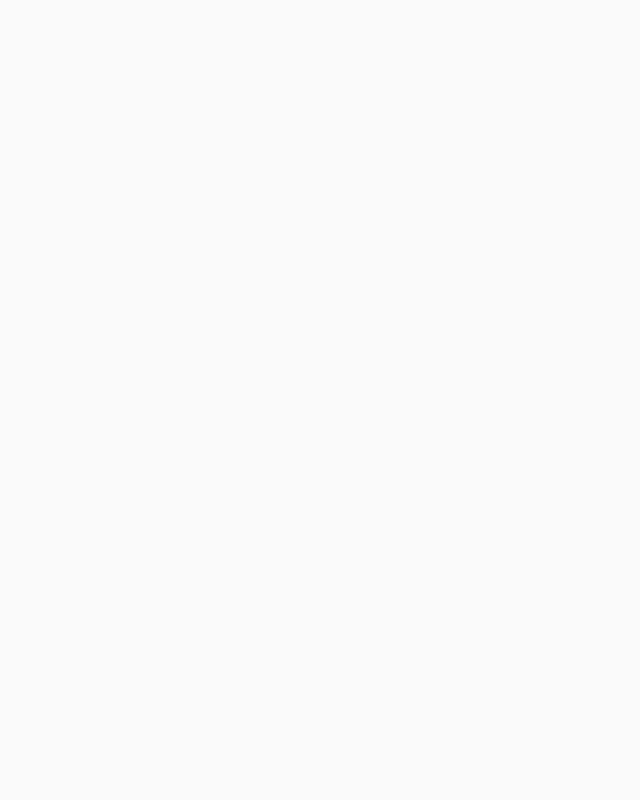
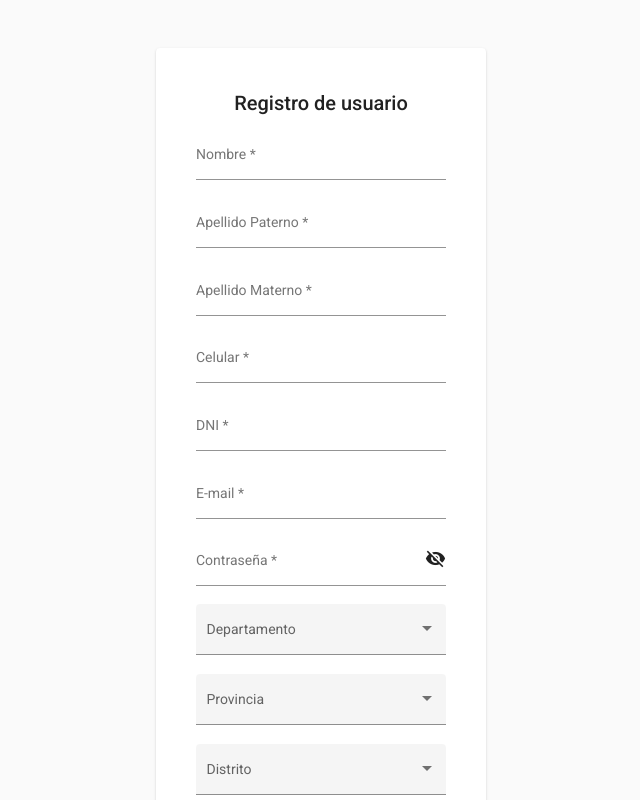
Before and after one commit to hugoangeles0810/munisullana-sistrado-frontend, an Angular app in the folder sistrado-app/: page /registro in a window 1280 px wide. Before the commit this address led to /. Shown: the top 800 px of the page, without its empty margins (319-959 px from the left). Built offline with nearby package versions, Linux system fonts and the light colour scheme.

Commit message:
Avance de registro

```diff
--- a/sistrado-app/src/app/app-routing.module.ts
+++ b/sistrado-app/src/app/app-routing.module.ts
@@ -3,13 +3,15 @@ import { RouterModule, Routes } from '@angular/router';
 import { AuthGuard } from './auth.guard';
 import { HomeComponent } from './home/home.component';
 import { LoginComponent } from './login/login.component';
+import { RegistroComponent } from './registro/registro.component';
 
 
 
 const routes: Routes = [
   { path: '', redirectTo: '/home', pathMatch: 'full' },
   { path: 'home', component: HomeComponent, canActivate: [AuthGuard] },
-  { path: 'login', component: LoginComponent }
+  { path: 'login', component: LoginComponent },
+  { path: 'registro', component: RegistroComponent }
 ];
 
 
--- a/sistrado-app/src/app/app.module.ts
+++ b/sistrado-app/src/app/app.module.ts
@@ -11,12 +11,14 @@ import { BrowserAnimationsModule } from '@angular/platform-browser/animations';
 import { LoginComponent } from './login/login.component';
 import { HomeComponent } from './home/home.component';
 import { AppRoutingModule } from './app-routing.module';
+import { RegistroComponent } from './registro/registro.component';
 
 @NgModule({
   declarations: [
     AppComponent,
     LoginComponent,
-    HomeComponent
+    HomeComponent,
+    RegistroComponent
   ],
   imports: [
     BrowserModule,
--- a/sistrado-app/src/app/login/login.component.html
+++ b/sistrado-app/src/app/login/login.component.html
@@ -1,6 +1,6 @@
 <div class="login-wrapper" fxLayout="row" fxLayoutAlign="center center">
 
-    <mat-card class="box">
+    <mat-card class="box my-5">
       <mat-card-header>
         <mat-card-title>Iniciar sesión </mat-card-title>
       </mat-card-header>
@@ -31,9 +31,12 @@
                 <mat-error *ngIf="form.get('password').invalid">{{getErrorMessage()}}</mat-error>
           </mat-form-field>
         </mat-card-content>
+
         <button mat-stroked-button color="accent" class="btn-block" [disabled]="!form.valid" *ngIf="!(isLoading$ | async)" >Ingresar</button>
 
         <mat-progress-spinner mode="indeterminate" diameter="35" style="margin:8px auto;" *ngIf="isLoading$ | async"></mat-progress-spinner>
+
+        <a routerLink="/registro" class="mt-4" fxLayout="row" fxLayoutAlign="center">Crear cuenta</a>
       </form>
     </mat-card>
 
--- /dev/null
+++ b/sistrado-app/src/app/registro/registro.component.html
@@ -0,0 +1,156 @@
+<div class="login-wrapper" fxLayout="row" fxLayoutAlign="center center">
+
+    <mat-card class="box my-5">
+      <mat-card-header>
+        <mat-card-title>Registro de usuario</mat-card-title>
+      </mat-card-header>
+
+      <span class="mat-error my-2" *ngIf="registroError$ | async">{{registroError$ | async}}</span>
+
+      <form class="example-form" [formGroup]="form" (submit)="registro()" >
+        <mat-card-content>
+            <mat-form-field class="example-full-width">
+                <input
+                    matInput
+                    placeholder="Nombre"
+                    type="text"
+                    name="nombre"
+                    formControlName="nombre"
+                    required>
+                <mat-error *ngIf="form.get('nombre').invalid">{{getErrorMessage()}}</mat-error>
+            </mat-form-field>
+
+            <mat-form-field class="example-full-width">
+                <input
+                    matInput
+                    placeholder="Apellido Paterno"
+                    type="text"
+                    name="apePaterno"
+                    formControlName="apePaterno"
+                    required>
+                <mat-error *ngIf="form.get('apePaterno').invalid">{{getErrorMessage()}}</mat-error>
+            </mat-form-field>
+
+            <mat-form-field class="example-full-width">
+                <input
+                    matInput
+                    placeholder="Apellido Materno"
+                    type="text"
+                    name="apeMaterno"
+                    formControlName="apeMaterno"
+                    required>
+                <mat-error *ngIf="form.get('apeMaterno').invalid">{{getErrorMessage()}}</mat-error>
+            </mat-form-field>
+
+            <mat-form-field class="example-full-width">
+                <input
+                    matInput
+                    placeholder="Celular"
+                    type="tel"
+                    name="celular"
+                    formControlName="celular"
+                    required>
+                <mat-error *ngIf="form.get('celular').invalid">{{getErrorMessage()}}</mat-error>
+            </mat-form-field>
+
+            <mat-form-field class="example-full-width">
+                <input
+                    matInput
+                    placeholder="DNI"
+                    type="text"
+                    name="dni"
+                    maxlength="8"
+                    formControlName="dni"
+                    required>
+                <mat-error *ngIf="form.get('dni').invalid">{{getErrorMessage()}}</mat-error>
+            </mat-form-field>
+
+            <mat-form-field class="example-full-width">
+                <input
+                    matInput
+                    placeholder="E-mail"
+                    type="email"
+                    name="email"
+                    formControlName="email"
+                    required>
+                    <mat-error *ngIf="form.get('email').invalid">{{getErrorMessage()}}</mat-error>
+            </mat-form-field>
+
+          <mat-form-field class="example-full-width">
+            <input
+                matInput
+                [type]="hide ? 'password' : 'text'"
+                placeholder="Contraseña"
+                name="password"
+                formControlName="password"
+                required>
+                <mat-icon matSuffix (click)="hide = !hide">{{hide ? 'visibility_off' : 'visibility'}}</mat-icon>
+                <mat-error *ngIf="form.get('password').invalid">{{getErrorMessage()}}</mat-error>
+          </mat-form-field>
+
+            <mat-form-field class="example-full-width" appearance="fill">
+                <mat-label>Departamento</mat-label>
+                <mat-select>
+                    <mat-option value="Lima">Lima</mat-option>
+                </mat-select>
+            </mat-form-field>
+
+            <mat-form-field class="example-full-width" appearance="fill">
+                <mat-label>Provincia</mat-label>
+                <mat-select>
+                    <mat-option value="Lima">Lima</mat-option>
+                </mat-select>
+            </mat-form-field>
+
+            <mat-form-field class="example-full-width" appearance="fill">
+                <mat-label>Distrito</mat-label>
+                <mat-select>
+                    <mat-option value="Lima">Lima</mat-option>
+                </mat-select>
+            </mat-form-field>
+
+            <mat-form-field class="example-full-width">
+                <input
+                    matInput
+                    placeholder="Dirección"
+                    type="text"
+                    name="direccion"
+                    formControlName="direccion"
+                    required>
+                <mat-error *ngIf="form.get('direccion').invalid">{{getErrorMessage()}}</mat-error>
+            </mat-form-field>
+
+        <mat-checkbox formControlName="representante">Soy representante</mat-checkbox>
+
+        <mat-form-field *ngIf="form.get('representante').value" class="example-full-width">
+            <input
+                matInput
+                placeholder="RUC"
+                type="text"
+                name="ruc"
+                maxlength="11"
+                formControlName="ruc">
+            <mat-error *ngIf="form.get('ruc').invalid">{{getErrorMessage()}}</mat-error>
+        </mat-form-field>
+
+        <mat-form-field *ngIf="form.get('representante').value" class="example-full-width">
+            <input
+                matInput
+                placeholder="Dirección fiscal"
+                type="text"
+                name="dirFiscal"
+                formControlName="dirFiscal">
+            <mat-error *ngIf="form.get('dirFiscal').invalid">{{getErrorMessage()}}</mat-error>
+        </mat-form-field>
+
+        </mat-card-content>
+
+        <button mat-stroked-button color="accent" class="btn-block"  *ngIf="!(isLoading$ | async)" >Ingresar</button>
+
+        <mat-progress-spinner mode="indeterminate" diameter="35" style="margin:8px auto;" *ngIf="isLoading$ | async"></mat-progress-spinner>
+
+        <a routerLink="/login" class="mt-4" fxLayout="row" fxLayoutAlign="center">Iniciar sesión</a>
+      </form>
+    </mat-card>
+
+  </div>
--- /dev/null
+++ b/sistrado-app/src/app/registro/registro.component.ts
@@ -0,0 +1,75 @@
+import { Component, OnInit } from '@angular/core';
+import { FormControl, FormGroup, Validators } from '@angular/forms';
+import { Router } from '@angular/router';
+import { BehaviorSubject } from 'rxjs';
+import { AuthService } from '../auth.service';
+
+@Component({
+  selector: 'app-registro',
+  templateUrl: './registro.component.html',
+  styleUrls: ['./registro.component.css']
+})
+export class RegistroComponent implements OnInit {
+
+  form = new FormGroup({
+    nombre: new FormControl('', [Validators.required]),
+    apePaterno: new FormControl('', [Validators.required]),
+    apeMaterno: new FormControl('', [Validators.required]),
+    celular: new FormControl('', [Validators.required]),
+    dni: new FormControl('', [Validators.required]),
+    email: new FormControl('', [Validators.required, Validators.email]),
+    password: new FormControl('', [Validators.required]),
+    representante: new FormControl(false),
+    departamento: new FormControl('', [Validators.required]),
+    provincia: new FormControl('', [Validators.required]),
+    distrito: new FormControl('', [Validators.required]),
+    direccion: new FormControl('', [Validators.required]),
+    ruc: new FormControl(''),
+    dirFiscal: new FormControl('')
+  });
+
+  hide = true;
+
+  registroError$ = new BehaviorSubject<string>("");
+
+  isLoading$ = new BehaviorSubject<boolean>(false);
+
+  constructor(private authService: AuthService,
+    private router: Router) { }
+
+  ngOnInit(): void {
+    if (this.authService.isLoginIn()) {
+      this.router.navigate(['/home']);
+    }
+  }
+
+  registro() {
+    let request =  {
+      nombres: this.form.get('nombre').value,
+      apePaterno: this.form.get('apePaterno').value,
+      apeMaterno: this.form.get('apeMaterno').value,
+      celular: this.form.get('celular').value,
+      dni: this.form.get('dni').value,
+      email: this.form.get('email').value,
+      clave: this.form.get('password').value,
+      direccion: this.form.get('direccion').value,
+      departamento: this.form.get('departamento').value,
+      provincia: this.form.get('provincia').value,
+      distrito: this.form.get('distrito').value,
+      representante: this.form.get('representante').value,
+      ruc: this.form.get('ruc').value,
+      dirFiscal: this.form.get('dirFiscal').value
+    }
+
+    console.log(request);
+  }
+
+  getErrorMessage() {
+    if (this.form.get('email').hasError('email')) {
+      return 'No es un correo válido';
+    }
+
+    return 'Debe ingresar este campo';
+  }
+
+}
--- a/sistrado-app/src/styles.css
+++ b/sistrado-app/src/styles.css
@@ -1,16 +1,4 @@
 @import "~bootstrap/dist/css/bootstrap.css";
-
-html,
-body {
-  height: 100%;
-}
-
-body {
-  margin: 0;
-  font-family: Roboto, "Helvetica Neue", sans-serif;
-  min-height: 100vh;
-  background: #e2e2e2;
-}
 
 .app-header {
   justify-content: space-between;
```
Also changed, not shown: sistrado-app/src/app/model/request/registro-request.ts (added, +16 -0 lines), sistrado-app/src/app/registro/registro.component.css (added), 1 other file (tests, documents, lock files or other folders).
